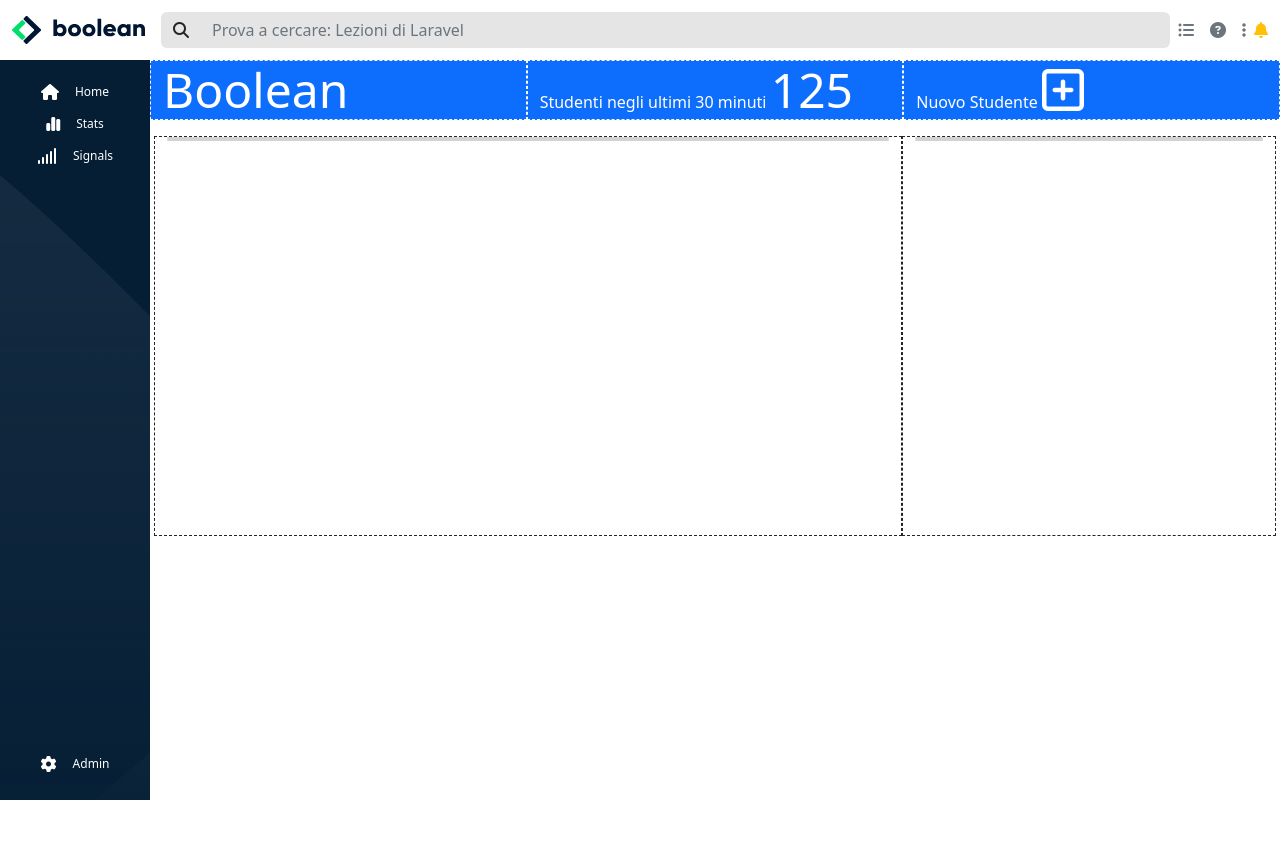
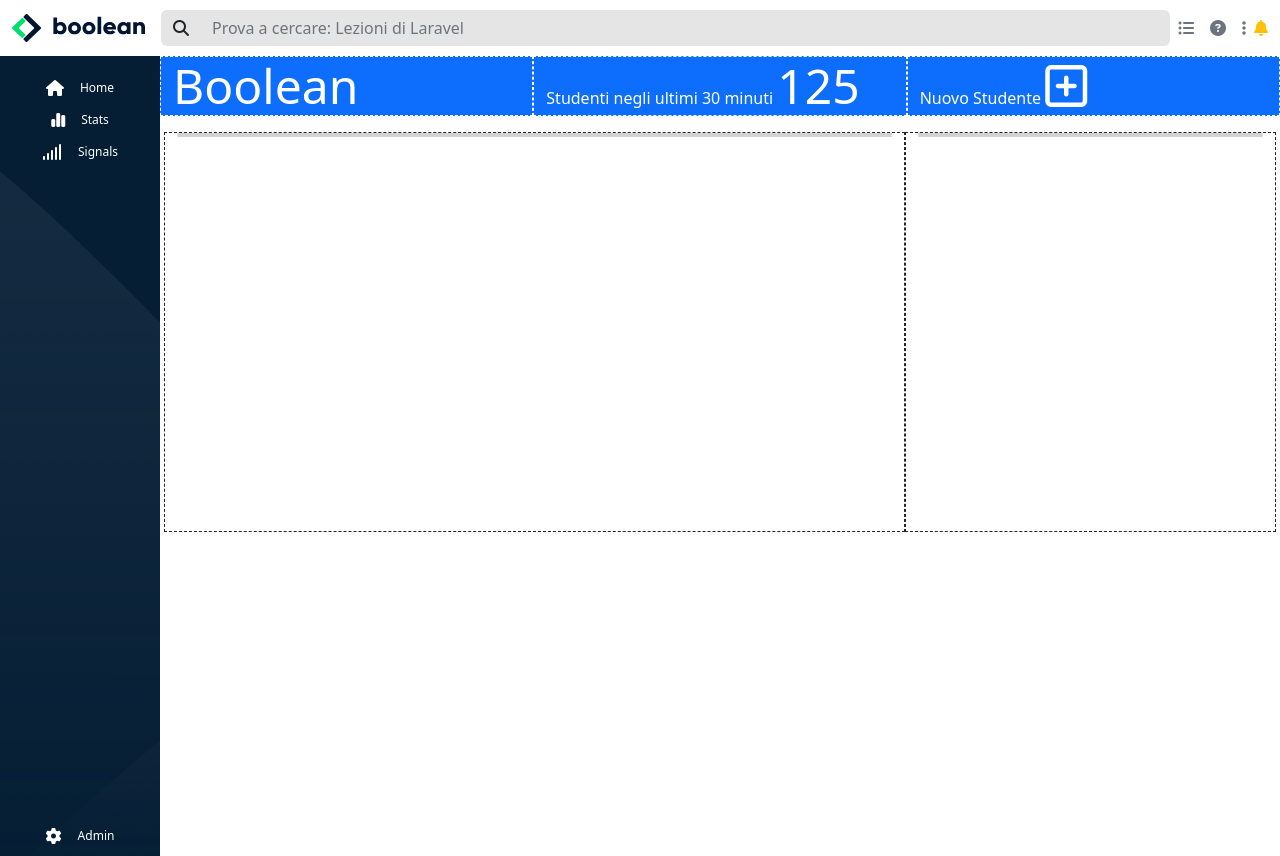
Before and after one commit to alessiaBer/html-css-bootstrap-dashboard, a plain HTML site: page index.html in a window 1280 px wide. Before the commit the page ends 800 px from the top, so only its background shows below. Drawn offline with nearby package versions, Linux system fonts and the light colour scheme.

Commit message:
[fix] sidebar sizes

```diff
--- a/assets/css/style.css
+++ b/assets/css/style.css
@@ -29,9 +29,6 @@ sidebar-bg-light: #12293e
 /* #endregion Utilities */
 
 /* #region Header */
-nav {
-    height: 60px;
-}
 
 .mobile_logo {
     margin: -1rem -1rem;
@@ -53,8 +50,7 @@ span.input-group-text,
 /* #region Main */
 .sidebar {
     background-color: var(--dash-dark-blue);
-    width: 70px;
-    height: calc(100vh - 60px);
+    width: 5rem;
     background-image: url(../img/sidebar-bg.png);
 }
 
@@ -66,19 +62,19 @@ span.input-group-text,
 .main_content {
     height: calc(100vh - 60px);
     overflow-y: auto;
-    width: calc(100% - 70px);
+    width: calc(100% - 5rem);
 }
 
 /* #endregion Main */
 
 /* #region Media Queries */
-@media screen and (min-width: 1200px) {
-    .sidebar {
-        width: 150px;
+@media screen and (min-width: 992px) {
+   .sidebar {
+        width: 10rem;
     }
 
     .main_content {
-        width: calc(100% - 150px);
+        width: calc(100% - 10rem);
     }
 }
 /* #region Media Queries */
--- a/index.html
+++ b/index.html
@@ -95,7 +95,7 @@
         <main id="app_main" class="d-flex">
 
             <div class="sidebar d-flex justify-content-between
-                flex-column py-3">
+                flex-column pt-3 min-vh-100">
                 <div class="sidebar_top">
                     <ul class="sidebar_menu list-unstyled">
                         <li>
```
